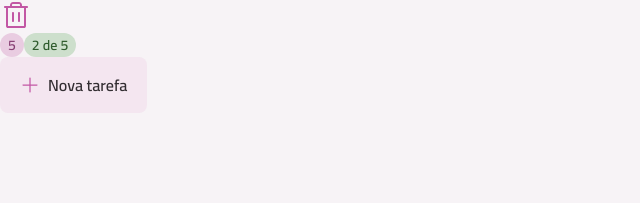
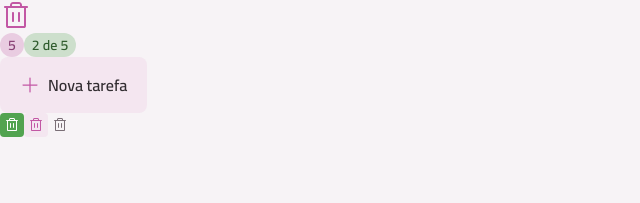
Before and after one commit to horquidia-lima/toTodo-react, a React (Vite) app: page / in a window 1280 px wide. Shown: the top 203 px of the page, without its empty margins (0-640 px from the left). Built offline with nearby package versions, Linux system fonts and the light colour scheme.

Commit message:
Criando Componente ButtonIcon

```diff
--- a/src/App.tsx
+++ b/src/App.tsx
@@ -3,6 +3,7 @@ import PlusIcon from "./assets/icons/plus.svg?react"
 import Badge from "./components/badge"
 import Icon from "./components/icon"
 import Button from "./components/button"
+import ButtonIcon from "./components/button-icon"
 
 export default function App() {
 
@@ -16,6 +17,12 @@ export default function App() {
       <div>
         <Button icon={PlusIcon}>Nova tarefa</Button>
       </div>
+
+      <div>
+        <ButtonIcon icon={TrashIcon}/>
+        <ButtonIcon icon={TrashIcon} variant="secondary"/>
+        <ButtonIcon icon={TrashIcon} variant="tertiary"/>
+      </div>
     </div>
   )
 }
--- /dev/null
+++ b/src/components/button-icon.tsx
@@ -0,0 +1,68 @@
+import Icon from "./icon";
+import { cva, type VariantProps } from "class-variance-authority";
+
+export const buttonIconVariants = cva(`
+  inline-flex items-center justify-center cursor-pointer transition group
+`, {
+    variants: {
+      variant: {
+        primary: "bg-green-base hover:bg-green-dark",
+        secondary: "bg-gray-200 hover:bg-pink-base",
+        tertiary: "bg-transparent hover:bg-gray-200",
+      },
+      size: {
+        sm: "w-6 h-6 p-1 rounded",
+      },
+      disabled: {
+        true: "opacity-50 pointer-events-none",
+      },
+    },
+    defaultVariants: {
+      variant: "primary",
+      size: "sm",
+      disabled: false,
+    },
+})
+
+export const buttonIconIconVariants = cva("transition", {
+  variants: {
+    variant: {
+      primary: "fill-white",
+      secondary: "fill-pink-base group-hover:fill-white",
+      tertiary: "fill-gray-300 group-hover:fill-gray-400",
+    },
+    size: {
+      sm: "w-4 h-4",
+    },
+  },
+  defaultVariants: {
+    variant: "primary",
+    size: "sm",
+  },
+});
+
+interface ButtonIconProps extends VariantProps<typeof buttonIconVariants>, Omit<React.ComponentProps<"button">, "size" | "disabled"> {
+    icon: React.ComponentProps<typeof Icon>["svg"]
+}
+
+export default function ButtonIcon({
+    variant,
+    size,
+    disabled,
+    className,
+    icon,
+    ...props
+}: ButtonIconProps){
+    return(
+        <button className={buttonIconVariants({
+            variant,
+            size,
+            disabled,
+            className,
+        })}
+        {...props}
+        >
+            <Icon svg={icon} className={buttonIconIconVariants({variant, size})}/>
+        </button>
+    )
+}
```
